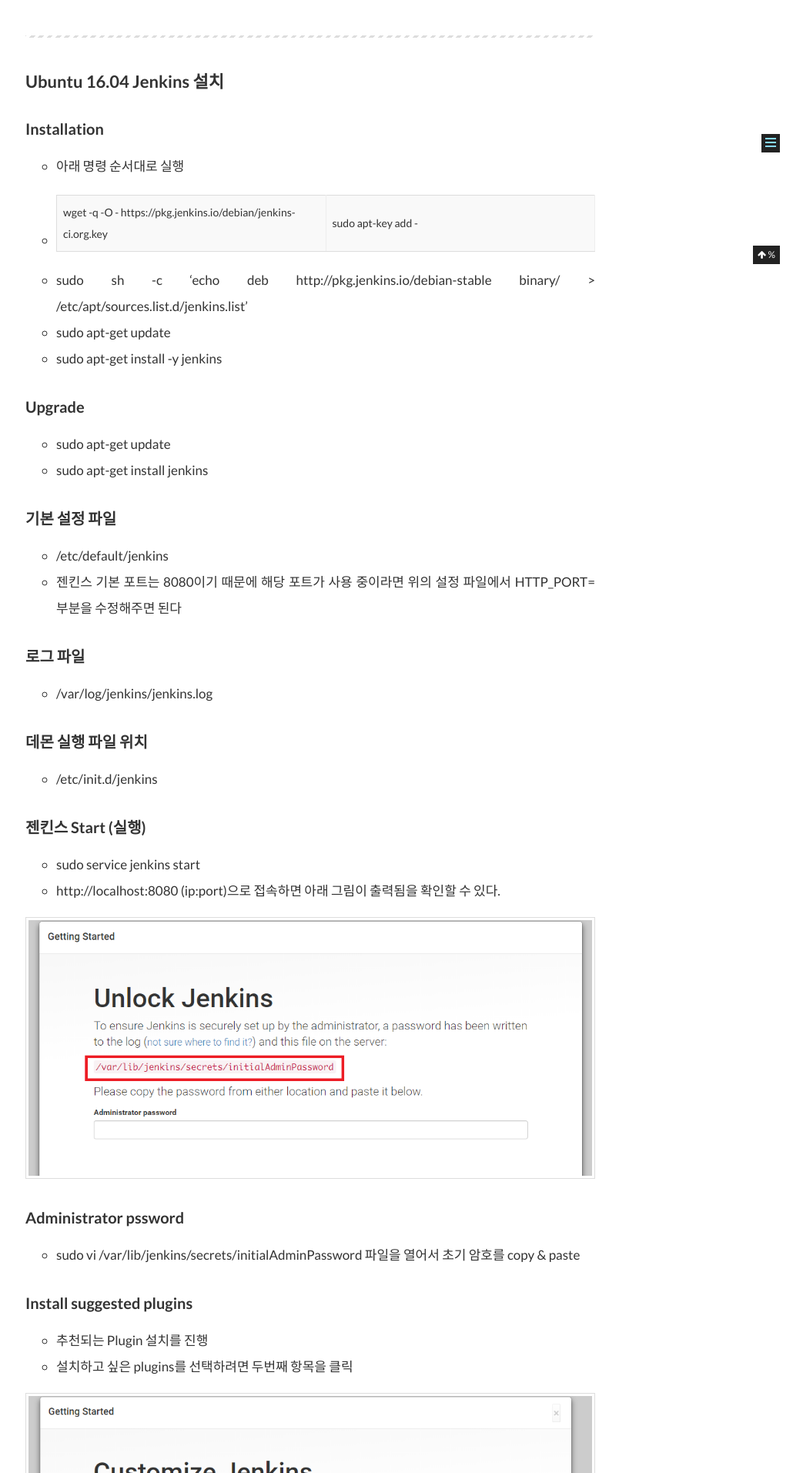
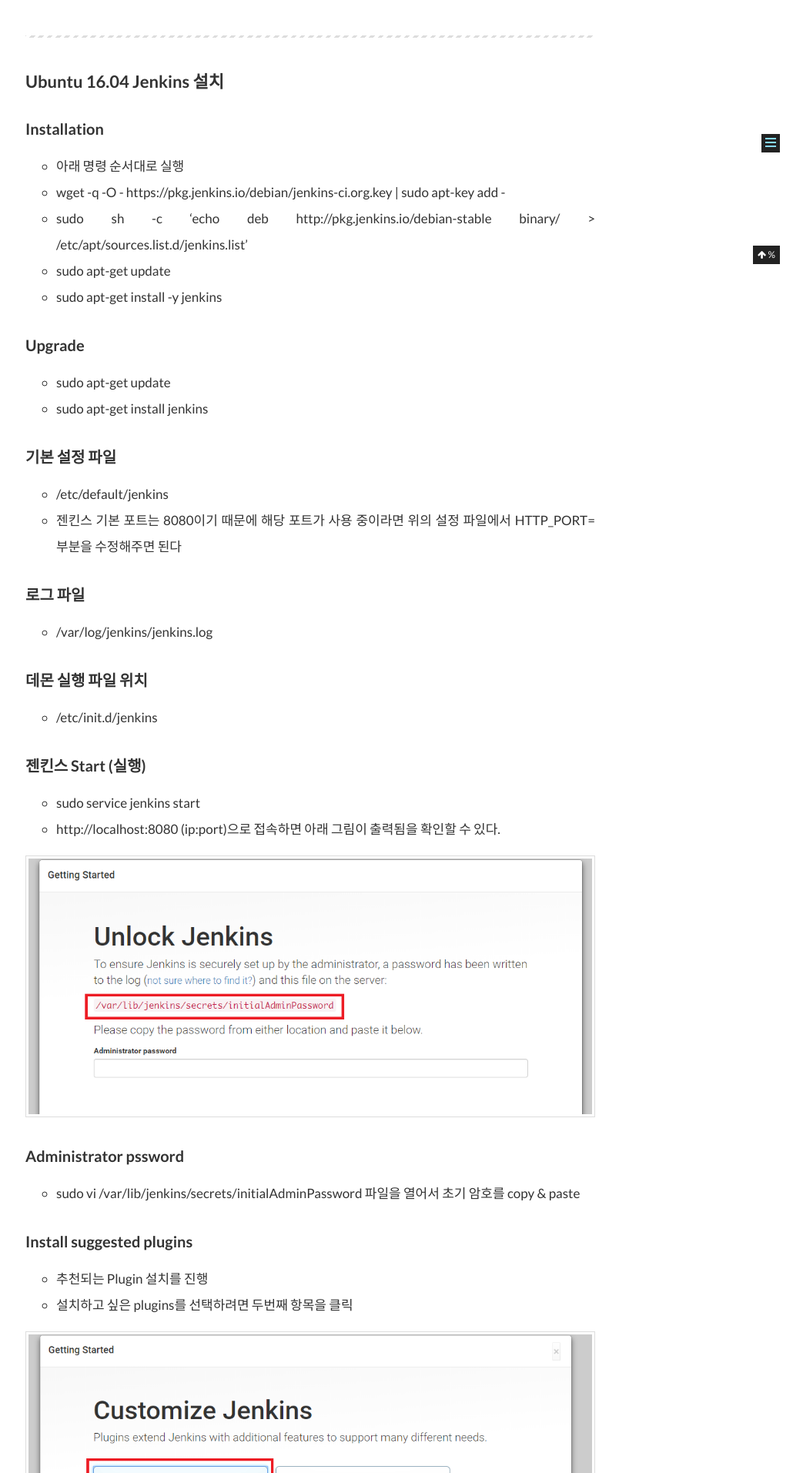
Before and after one commit to gwonsungjun/gwonsungjun.github.io, a Jekyll site: the page built from _posts/2018-04-23-jenkinsInstall.md, in a window 1280 px wide. Shown: the part 657-2570 px from the top of the page at 77% size, without its empty margins (237-1280 px from the left). Built offline with Jekyll 4.4.1, drawn with Linux system fonts in a browser that asks for light colours; comment, search, counter and statistics services are not loaded; some of the changed lines change nothing that is shown.

Commit message:
Edit markdown reserved word

```diff
--- a/_posts/2018-04-23-jenkinsInstall.md
+++ b/_posts/2018-04-23-jenkinsInstall.md
@@ -14,8 +14,8 @@
 
 ## Installation
 - 아래 명령 순서대로 실행
-- wget -q -O - https://pkg.jenkins.io/debian/jenkins-ci.org.key | sudo apt-key add -
-- sudo sh -c 'echo deb http://pkg.jenkins.io/debian-stable binary/ > /etc/apt/sources.list.d/jenkins.list'
+- wget -q -O - https://pkg.jenkins.io/debian/jenkins-ci.org.key &#124; sudo apt-key add -
+- sudo sh -c 'echo deb http://pkg.jenkins.io/debian-stable binary&#47; &#62; /etc/apt/sources.list.d/jenkins.list'
 - sudo apt-get update
 - sudo apt-get install -y jenkins
 
```
